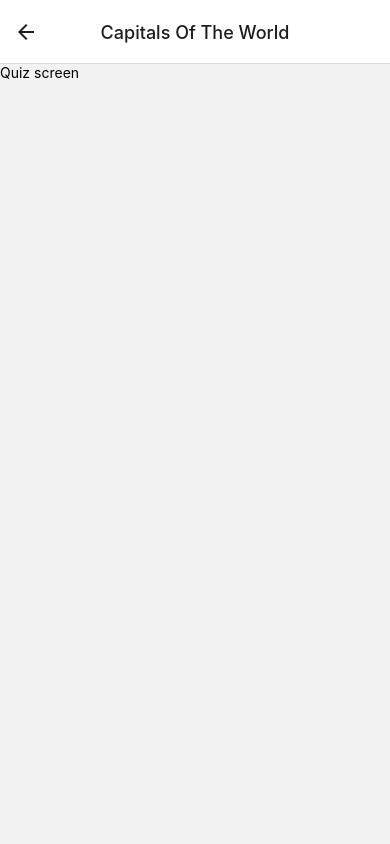
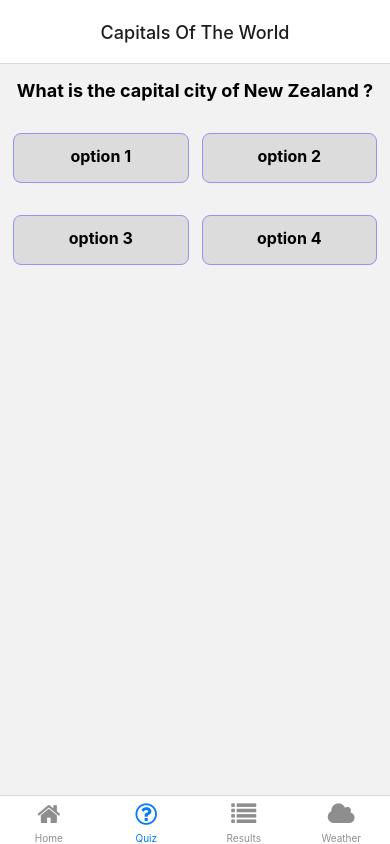
Before and after one commit to amahuika/ReactNative-Capital-Citys-Quiz, a React Native app: screen /quiz in a window 390 px wide. Built offline with nearby package versions, Linux system fonts and the light colour scheme.

Commit message:
started styling the quiz screen and got navigation working

```diff
--- a/App.js
+++ b/App.js
@@ -1,41 +1,73 @@
 import { StatusBar } from "expo-status-bar";
 import { StyleSheet } from "react-native";
-import { createStackNavigator } from "@react-navigation/stack";
-import { NavigationContainer } from "@react-navigation/native";
+
+import { NavigationContainer, useNavigation } from "@react-navigation/native";
+import { createBottomTabNavigator } from "@react-navigation/bottom-tabs";
+import { FontAwesome } from "@expo/vector-icons";
+
 import HomeScreen from "./screens/HomeScreen";
 import QuizScreen from "./screens/QuizScreen";
 import ResultsScreen from "./screens/ResultsScreen";
 import WeatherScreen from "./screens/WeatherScreen";
 
-const Stack = createStackNavigator();
+const Tab = createBottomTabNavigator();
 
 export default function App() {
   return (
     <>
       <StatusBar style="dark" backgroundColor="#fefefe" />
       <NavigationContainer>
-        <Stack.Navigator screenOptions={{ headerTitleAlign: "center" }}>
-          <Stack.Screen
+        <Tab.Navigator screenOptions={{ headerTitleAlign: "center" }}>
+          <Tab.Screen
             name="home"
             component={HomeScreen}
-            options={{ title: "Welcome" }}
+            options={{
+              headerTitle: "Welcome",
+              tabBarLabel: "Home",
+
+              tabBarIcon: ({ size, color }) => (
+                <FontAwesome name="home" size={size} color={color} />
+              ),
+            }}
           />
-          <Stack.Screen
+          <Tab.Screen
             name="quiz"
             component={QuizScreen}
-            options={{ title: "Capitals Of The World" }}
+            options={{
+              headerTitle: "Capitals Of The World",
+              tabBarLabel: "Quiz",
+              tabBarIcon: ({ size, color }) => (
+                <FontAwesome
+                  name="question-circle-o"
+                  size={size}
+                  color={color}
+                />
+              ),
+            }}
           />
-          <Stack.Screen
+          <Tab.Screen
             name="results"
             component={ResultsScreen}
-            options={{ title: "Your Results" }}
+            options={{
+              headerTitle: "Your Results",
+              tabBarLabel: "Results",
+              tabBarIcon: ({ size, color }) => (
+                <FontAwesome name="list" size={size} color={color} />
+              ),
+            }}
           />
-          <Stack.Screen
+          <Tab.Screen
             name="weather"
             component={WeatherScreen}
-            options={{ title: "Weather in the Capitals" }}
+            options={{
+              headerTitle: "Weather in the Capitals",
+              tabBarLabel: "Weather",
+              tabBarIcon: ({ size, color }) => (
+                <FontAwesome name="cloud" size={size} color={color} />
+              ),
+            }}
           />
-        </Stack.Navigator>
+        </Tab.Navigator>
       </NavigationContainer>
     </>
   );
--- a/package.json
+++ b/package.json
@@ -9,6 +9,7 @@
     "web": "expo start --web"
   },
   "dependencies": {
+    "@react-navigation/bottom-tabs": "^6.4.0",
     "@react-navigation/stack": "^6.3.4",
     "expo": "~47.0.3",
     "expo-status-bar": "~1.4.2",
--- a/screens/HomeScreen.js
+++ b/screens/HomeScreen.js
@@ -17,19 +17,19 @@ function HomeScreen({ navigation }) {
       <MyButton
         text="Quiz"
         btnStyle={styles.quizButton}
-        info="Tap Here! to test your knowledge on the capital cities of the world"
+        info="Test your knowledge on the capital cities of the world"
         onPress={quizPress}
       />
       <MyButton
         text="Results"
         btnStyle={styles.resultsButton}
-        info="Tap here! to view your past results and see what answers you got incorrect"
+        info="View your past results and see what answers you got incorrect"
         onPress={resultsPress}
       />
       <MyButton
         text="Weather"
         btnStyle={styles.weatherButton}
-        info="Tap here! to check the current weather in any of the capital cities of the world"
+        info="View the current weather in any of the capital cities of the world"
         onPress={weatherPress}
       />
     </View>
--- a/screens/QuizScreen.js
+++ b/screens/QuizScreen.js
@@ -1,10 +1,84 @@
-import { Text, View } from "react-native";
+import { StyleSheet, Text, View } from "react-native";
+import capitalCitiesData from "../assets/gameData/capitalCitiesData";
+import MyButton from "../components/MyButton";
+
+const quizData = capitalCitiesData;
+const dummydata = [{ city: "wellington", country: "New Zealand" }];
 
 function QuizScreen() {
+  // to do
+  //useEffect so it loads a random country on load
+  // generate random number from the length of quiz data
+  // use random number to pick a country
+  // put that country and answer into a gameData state
+  // add a options array state and add the correct option to the array then add 3 more random options
+
+  // on press check if it matches the correct answer and show notification
+  // if it is incorrect save the answer to a sql lite database
+
+  // show all results in a list on the quiz screen will need a results state object with 2 arrays correct and incorrect
+
   return (
     <View>
-      <Text>Quiz screen</Text>
+      <View style={styles.questionContainer}>
+        <Text style={styles.questionText}>
+          What is the capital city of {dummydata[0].country} ?
+        </Text>
+      </View>
+      <View style={styles.buttonContainer}>
+        <MyButton
+          btnStyle={styles.btnStyle}
+          textStyle={styles.btnText}
+          text="option 1"
+        />
+        <MyButton
+          btnStyle={styles.btnStyle}
+          textStyle={styles.btnText}
+          text="option 2"
+        />
+      </View>
+      <View style={styles.buttonContainer}>
+        <MyButton
+          btnStyle={styles.btnStyle}
+          textStyle={styles.btnText}
+          text="option 3"
+        />
+        <MyButton
+          btnStyle={styles.btnStyle}
+          textStyle={styles.btnText}
+          text="option 4"
+        />
+      </View>
     </View>
   );
 }
 export default QuizScreen;
+
+const styles = StyleSheet.create({
+  questionContainer: {
+    width: "100%",
+    alignItems: "center",
+    marginVertical: 16,
+  },
+  questionText: {
+    fontSize: 18,
+    fontWeight: "bold",
+  },
+  buttonContainer: {
+    flexDirection: "row",
+    width: "100%",
+    justifyContent: "space-evenly",
+  },
+  btnStyle: {
+    width: "45%",
+    backgroundColor: "#dddcdc",
+    height: 50,
+    borderColor: "#9593f5",
+    borderWidth: 1,
+  },
+  btnText: {
+    color: "black",
+    fontSize: 16,
+    paddingTop: 4,
+  },
+});
```
Also changed, not shown: 1 other file (tests, documents, lock files or other folders).
